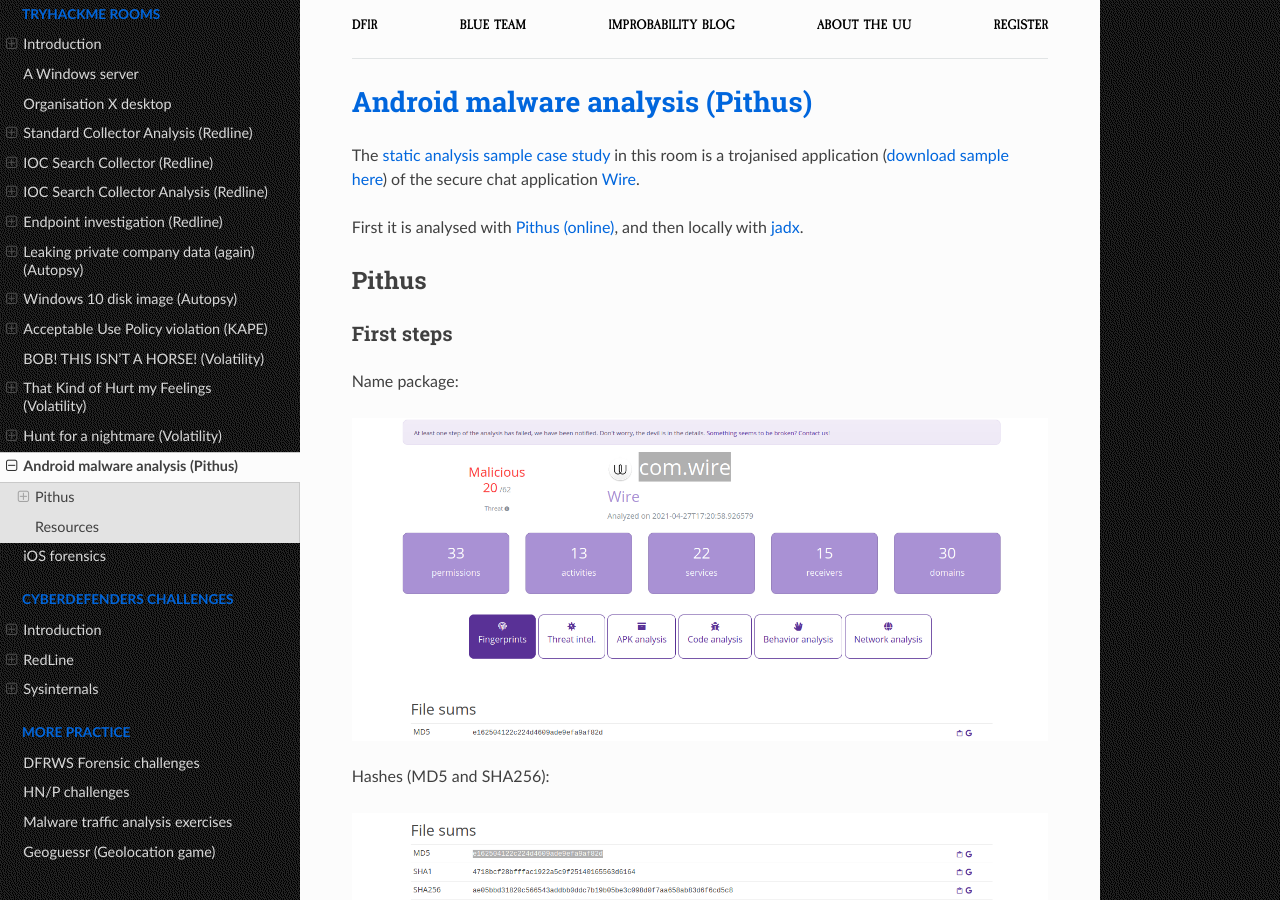
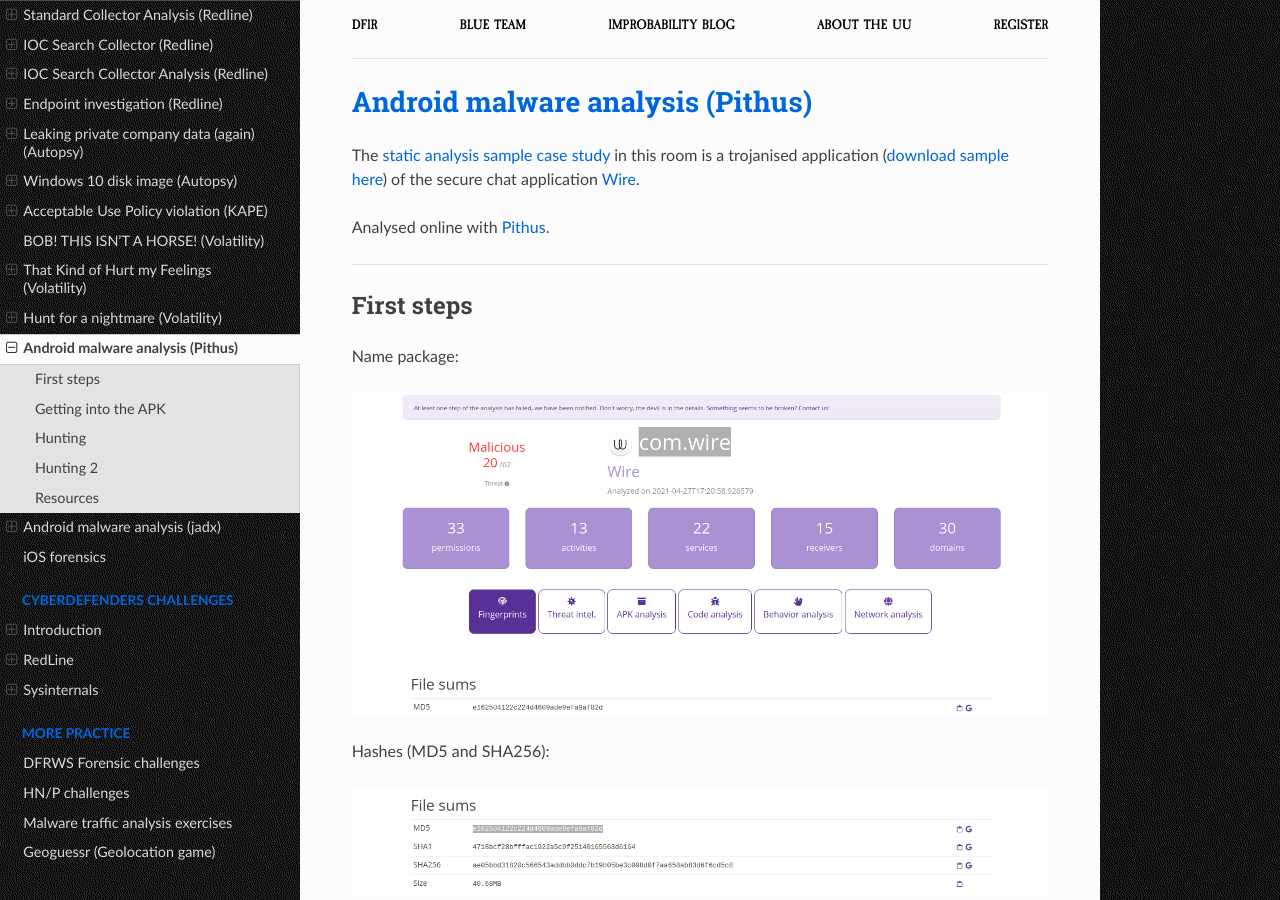
Before and after one commit to tymyrddin/blue-dfir, a Sphinx documentation site: the page built from source/docs/thm/android-pithus.md, in a window 1280 px wide and 900 px high. Built offline with Sphinx 7.4.7 and the Read the Docs theme 2.0.0, drawn with Linux system fonts in a browser that asks for light colours.

```diff
--- a/source/docs/thm/android-pithus.md
+++ b/source/docs/thm/android-pithus.md
@@ -2,11 +2,11 @@
 
 The [static analysis sample case study](../notes/mobile-analysis.md) in this room is a trojanised application ([download sample here](https://beta.pithus.org/report/ae05bbd31820c566543addbb0ddc7b19b05be3c098d0f7aa658ab83d6f6cd5c8)) of the secure chat application [Wire](https://wire.com/en/).
 
-First it is analysed with [Pithus (online)](https://testlab.tymyrddin.dev/docs/dfir/pithus), and then locally with [jadx](https://testlab.tymyrddin.dev/docs/dfir/jadx).
+Analysed online with [Pithus](https://testlab.tymyrddin.dev/docs/dfir/pithus).
 
-## Pithus
+----
 
-### First steps
+## First steps
 
 Name package:
 
@@ -22,7 +22,7 @@ Size of the package:
 
 ![Size of APK](../../_static/images/apk-size.png)
 
-### Getting into the APK
+## Getting into the APK
 
 ![APK Analysis](../../_static/images/apk-analysis.png)
 
@@ -88,7 +88,7 @@ Only `okio/Okio.java` is probably not malicious. The Okio library is built on to
 
 The ***Network Analysis*** tab shows domains that have been identified and are queried by the APK. More advanced malware will obfuscate the domain or IP it communicates to avoid detection, and in such cases this tab does not reveal much.
 
-### Hunting
+## Hunting
 
 Continuing the research to find other samples that are identical or similar to the first sample. This can give an understanding of the type of victims being targeted and the Tactics, Techniques, and Procedures (TTPs) malicious actor(s) are using.
 
@@ -98,7 +98,7 @@ In the ***Fingerprints*** tab, scroll down to the ***SSdeep*** and ***Dexofuzzy*
 
 Logging in, you can create Yara rules for hunting. Pithus only supports vanilla Yara for the moment. If you try to use modules, it will not work.
 
-### Hunting 2
+## Hunting 2
 
 On the home page of Pithus, there is a query field available. The ***help*** button is essential.
 
--- a/source/index.rst
+++ b/source/index.rst
@@ -101,6 +101,7 @@ DFIR integrates Digital forensics, the investigation of cyberthreats to gather d
    docs/thm/feelings.md
    docs/thm/nightmare.md
    docs/thm/android-pithus.md
+   docs/thm/android-jadx.md
    docs/thm/ios-justencase.md
 
 ----
```
Also changed, not shown: source/docs/thm/README.md (+1 -0 lines), source/docs/thm/android-jadx.md (added, +34 -0 lines), source/_static/images/jadx1.png (added), source/_static/images/jadx2.png (added), source/_static/images/jadx3.png (added), source/_static/images/jadx4.png (added).
